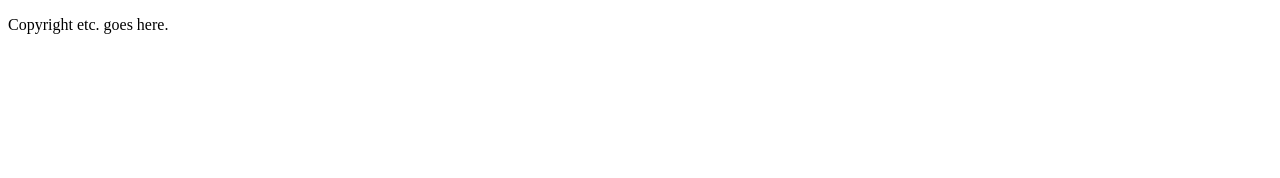
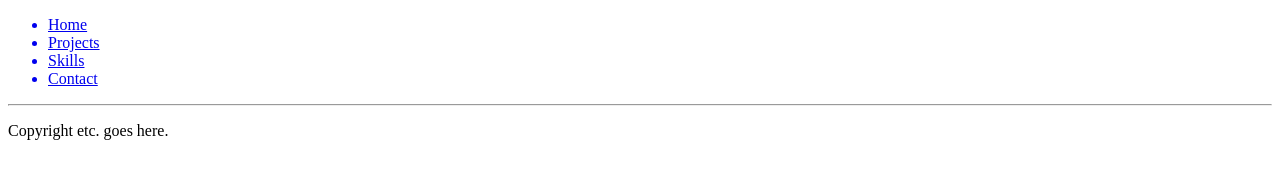
Before and after one commit to DamienRoot/my-portfolio, a plain HTML site: page skills.html in a window 1280 px wide. Drawn offline with Linux system fonts and the light colour scheme.

Commit message:
Add files via upload
Added Open Graph metadata and updated some of the HTML.

```diff
--- a/skills.html
+++ b/skills.html
@@ -6,8 +6,25 @@
   <meta name="viewport" content="width=device-width, initial-scale=1.0">
   <title>Damien Root | Skills</title>
   <link rel="stylesheet" href="style.css">
+  <meta property="og:title" content="Damien Root's portfolio website.">
+  <meta property="og:type" content="website">
+  <meta property="og:url" content="https://damienroot.github.io/my-portfolio/">
+  <!-- <meta property="og:image" content=""> design and add a logo later -->
+  <meta property="og:locale" content="en_GB">
 </head>
 <body>
+  <header>
+  <!-- design and add a logo later -->
+  </header>
+  <nav>
+    <ul>
+      <a href="index.html"><li>Home</li></a>
+      <a href="projects.html"><li>Projects</li></a>
+      <a href="skills.html"><li>Skills</li></a>
+      <a href="contact.html"><li>Contact</li></a>
+    </ul>
+  </nav>
+    <hr>
   <footer>
     <p>Copyright etc. goes here.</p>
   </footer>
```
Also changed, not shown: contact.html (+17 -0 lines), index.html (+10 -12 lines), projects.html (+17 -0 lines).
